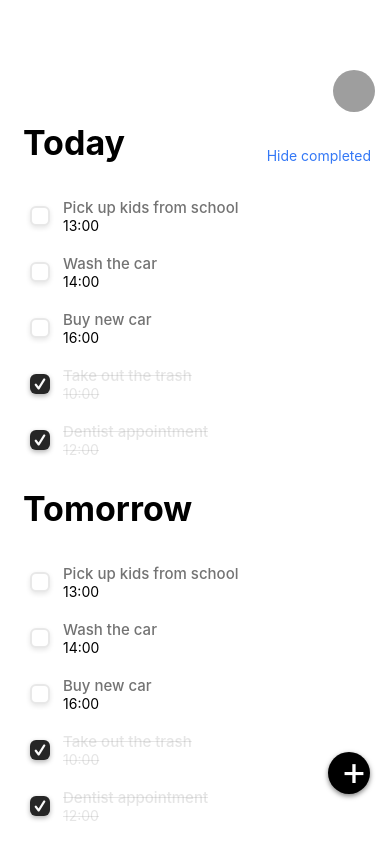
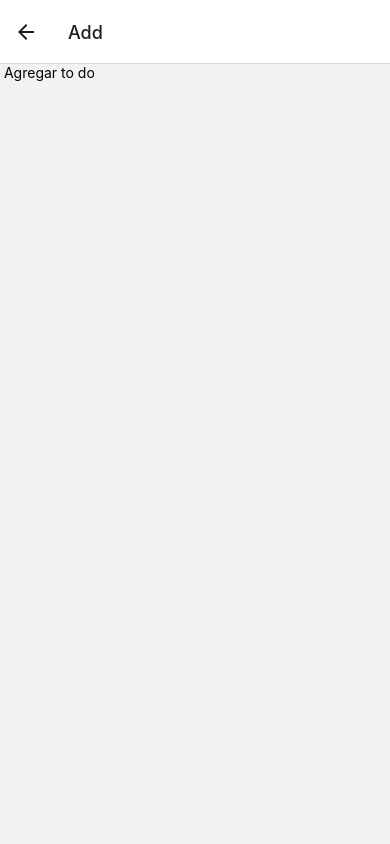
Before and after one commit to Jamilett/minimal-todo-app, a React Native app: screen /Add in a window 390 px wide. Built offline with nearby package versions, Linux system fonts and the light colour scheme; grey boxes are pictures that could not be loaded.

Commit message:
feat: add native stack navigation

```diff
--- a/App.js
+++ b/App.js
@@ -1,7 +1,20 @@
+import { NavigationContainer } from '@react-navigation/native';
+import { createNativeStackNavigator } from '@react-navigation/native-stack';
+import AddToDo from "./screens/AddToDo";
 import Home from "./screens/Home";
+
+const Stack = createNativeStackNavigator();
 
 export default function App() {
   return (
-    <Home />
+    <NavigationContainer>
+      <Stack.Navigator>
+        <Stack.Screen name="Home" component={Home} options={{ headerShown: false }} />
+        <Stack.Screen name="Add" component={AddToDo} options={{
+          // headerShown: false,
+          presentation: 'modal'
+           }} />
+      </Stack.Navigator>
+    </NavigationContainer>
   );
 }
--- a/components/TodoList.js
+++ b/components/TodoList.js
@@ -2,7 +2,7 @@ import * as React from "react";
 import { FlatList } from "react-native";
 import Todo from "./ToDo";
 
-export default function TodoList({ todosData }) {
+export default function ToDoList({ todosData }) {
   return (
     <FlatList
       data={todosData} // Lista de datos
--- a/data/todos.js
+++ b/data/todos.js
@@ -1,4 +1,4 @@
-const todosData = [
+const toDosData = [
   {
       id: 1,
       text: 'Take out the trash',
@@ -64,4 +64,4 @@ const todosData = [
   }
 ];
 
-module.exports = { todosData };
+module.exports = { todosData: toDosData };
--- /dev/null
+++ b/screens/AddToDo.js
@@ -0,0 +1,10 @@
+import * as React from "react";
+import { Image, StyleSheet, Text, TouchableOpacity, View } from "react-native";
+
+export default function AddToDo() {
+  return (
+    <View>
+      <Text> Agregar to do </Text>
+    </View>
+  )
+}
--- a/screens/Home.js
+++ b/screens/Home.js
@@ -1,11 +1,15 @@
 import * as React from "react";
 import { Image, StyleSheet, Text, TouchableOpacity, View } from "react-native";
-import TodoList from "../components/TodoList";
+import ToDoList from "../components/ToDoList";
 import { todosData } from "../data/todos";
+import { useNavigation } from "@react-navigation/native"
 
 export default function Home() {
 
-  const imgURL = 'https://cdn4.iconfinder.com/data/icons/logos-3/600/React.js_logo-512.png';
+  // Hook: acceder a una pantalla (Screen) desde cualquier parte de la app
+  const navigation = useNavigation();
+
+  const ImgURL = 'https://cdn4.iconfinder.com/data/icons/logos-3/600/React.js_logo-512.png';
 
   const [sortedData, setSortedData] = React.useState(
     todosData.sort((a, b) => a.isCompleted - b.isCompleted) // Ordenar primero por los completados
@@ -24,19 +28,19 @@ export default function Home() {
 
   return (
     <View style={styles.container}>
-      <Image source={{ uri: imgURL }} style={styles.img} />
+      <Image source={{ uri: ImgURL }} style={styles.img} />
       <View style={styles.todayContainer}>
         <Text style={styles.title}> Today </Text>
         <TouchableOpacity onPress={handleHidePress}>
           <Text style={{ color: '#3478f6' }}> {isHidden ? 'Show completed' : 'Hide completed'} </Text>
         </TouchableOpacity>
       </View>
-      <TodoList todosData={sortedData.filter(({ isToday }) => isToday)} />
+      <ToDoList todosData={sortedData.filter(({ isToday }) => isToday)} />
 
       <Text style={styles.title}> Tomorrow </Text>
-      <TodoList todosData={todosData.filter(({ isToday }) => isToday)} />
+      <ToDoList todosData={todosData.filter(({ isToday }) => isToday)} />
 
-      <TouchableOpacity style={styles.button}>
+      <TouchableOpacity onPress={() => navigation.navigate("Add")} style={styles.button}>
         <Text style={styles.plus}> + </Text>
       </TouchableOpacity>
     </View>
```
Also changed, not shown: package.json (+6 -3 lines).
